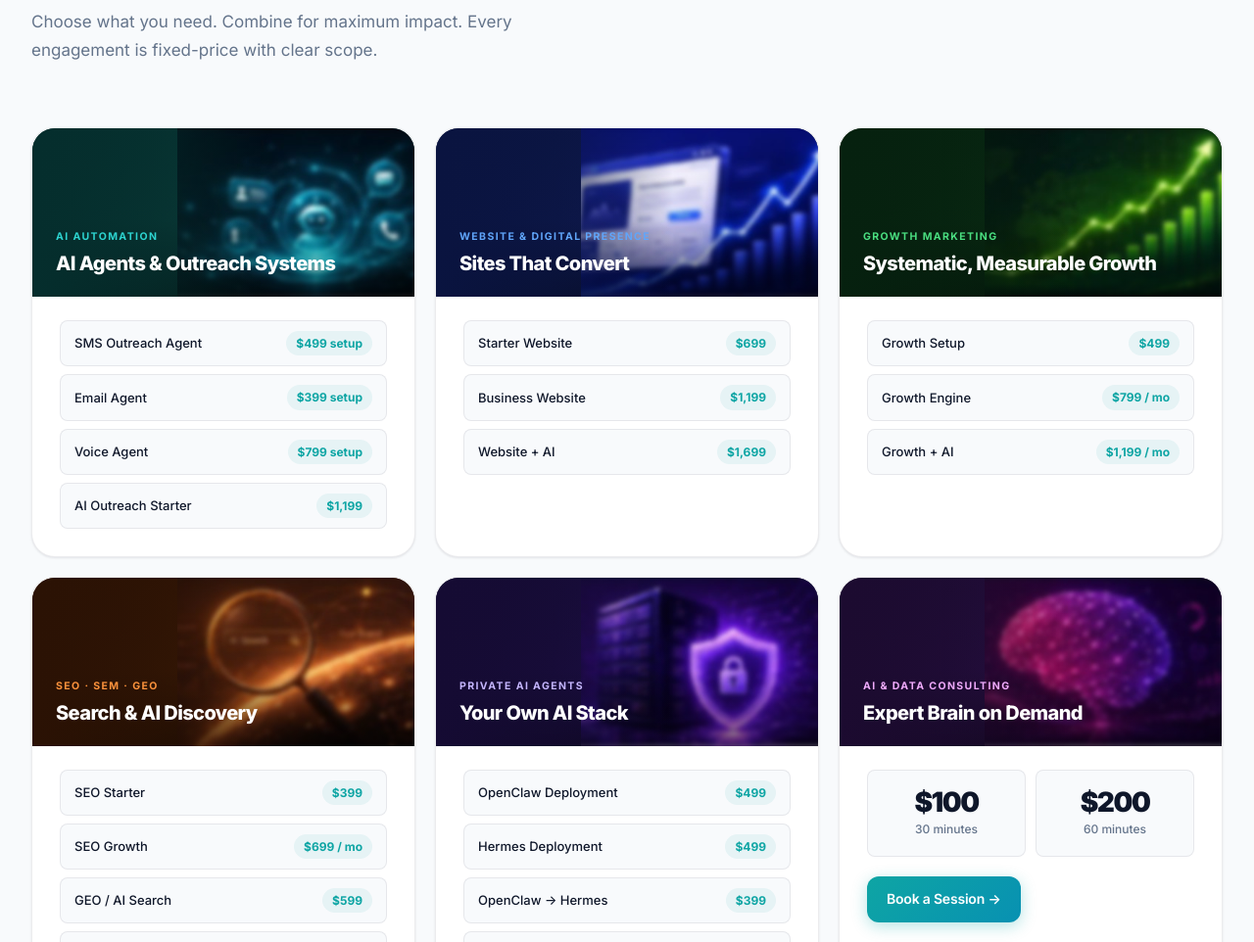
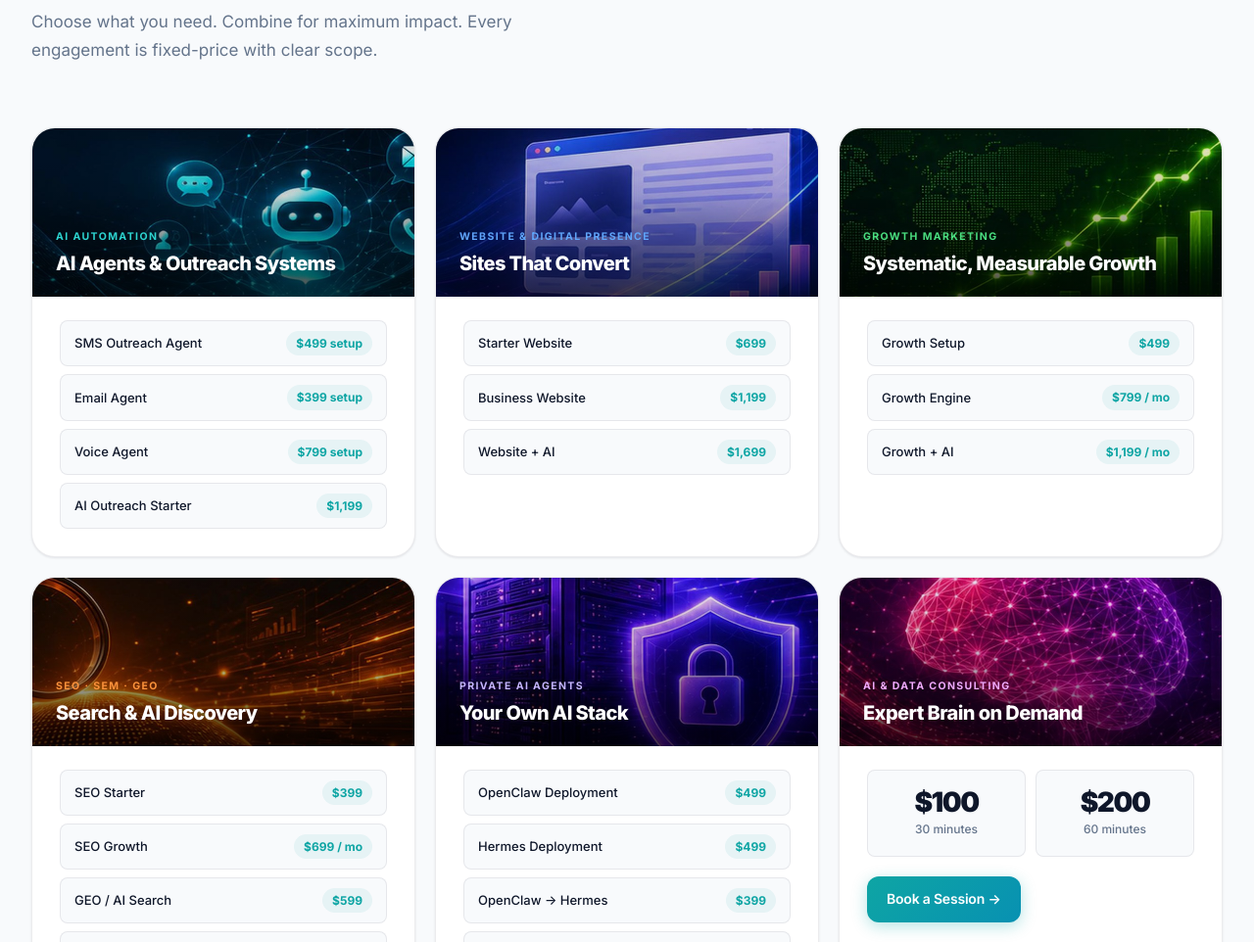
Before and after one commit to CathySong/cathysong.github.io, a plain HTML site: page services/index.html in a window 1280 px wide. Shown: the part 1280-2242 px from the top of the page at 98% size. Drawn offline with Linux system fonts and the light colour scheme; a script that the page names is missing.

Commit message:
update: replace service card banner images with new full-bleed art
- Swap in Cathy's 6 new 1280x720 banner images (center-cropped to 1200x340)
- Map by color theme: teal AI automation, blue website, green growth,
  amber SEO/GEO, purple private agents, magenta consulting
- Simplify banner CSS back to full-bleed cover + bottom readability gradient
- Remove old cropped/blurred *-graphic.jpg assets

```diff
--- a/services/index.html
+++ b/services/index.html
@@ -268,37 +268,22 @@ nav {
   position: relative; height: 172px; padding: 22px 24px;
   display: flex; flex-direction: column; justify-content: flex-end;
   overflow: hidden; isolation: isolate;
-}
-.svc-banner-graphic {
-  position: absolute; top: 0; right: 0; bottom: 0; width: 62%; z-index: 0;
   background-size: cover; background-position: center;
 }
+.svc-banner-graphic { display: none; }
 .svc-banner::before {
   content: ''; position: absolute; inset: 0; z-index: 1;
+  background: linear-gradient(180deg, rgba(0,0,0,0.08) 0%, rgba(0,0,0,0.18) 40%, rgba(0,0,0,0.72) 100%);
 }
 .svc-banner-content { position: relative; z-index: 2; }
 .svc-body { padding: 24px 28px 28px; }
 
-.svc-banner.c-teal   { background: linear-gradient(135deg, #052e2d 0%, #0b3d3a 55%, #062421 100%); }
-.svc-banner.c-blue   { background: linear-gradient(135deg, #0a1440 0%, #101b52 55%, #060b28 100%); }
-.svc-banner.c-green  { background: linear-gradient(135deg, #06210f 0%, #0a2e14 55%, #04170a 100%); }
-.svc-banner.c-amber  { background: linear-gradient(135deg, #2b1204 0%, #3a1a05 55%, #1a0a02 100%); }
-.svc-banner.c-purple { background: linear-gradient(135deg, #150b33 0%, #1d0f47 55%, #0c0620 100%); }
-.svc-banner.c-indigo { background: linear-gradient(135deg, #1c0b30 0%, #290f45 55%, #100620 100%); }
-
-.svc-banner.c-teal .svc-banner-graphic   { background-image: url('/assets/services/ai-automation-graphic.jpg'); }
-.svc-banner.c-blue .svc-banner-graphic   { background-image: url('/assets/services/website-graphic.jpg'); }
-.svc-banner.c-green .svc-banner-graphic  { background-image: url('/assets/services/growth-marketing-graphic.jpg'); }
-.svc-banner.c-amber .svc-banner-graphic  { background-image: url('/assets/services/seo-geo-graphic.jpg'); }
-.svc-banner.c-purple .svc-banner-graphic { background-image: url('/assets/services/private-ai-agents-graphic.jpg'); }
-.svc-banner.c-indigo .svc-banner-graphic { background-image: url('/assets/services/consulting-graphic.jpg'); }
-
-.svc-banner.c-teal::before   { background: linear-gradient(90deg, #052e2d 0%, rgba(5,46,45,0.65) 30%, rgba(5,46,45,0) 62%), linear-gradient(180deg, rgba(0,0,0,0) 55%, rgba(0,0,0,0.55) 100%); }
-.svc-banner.c-blue::before   { background: linear-gradient(90deg, #0a1440 0%, rgba(10,20,64,0.65) 30%, rgba(10,20,64,0) 62%), linear-gradient(180deg, rgba(0,0,0,0) 55%, rgba(0,0,0,0.55) 100%); }
-.svc-banner.c-green::before  { background: linear-gradient(90deg, #06210f 0%, rgba(6,33,15,0.65) 30%, rgba(6,33,15,0) 62%), linear-gradient(180deg, rgba(0,0,0,0) 55%, rgba(0,0,0,0.55) 100%); }
-.svc-banner.c-amber::before  { background: linear-gradient(90deg, #2b1204 0%, rgba(43,18,4,0.65) 30%, rgba(43,18,4,0) 62%), linear-gradient(180deg, rgba(0,0,0,0) 55%, rgba(0,0,0,0.55) 100%); }
-.svc-banner.c-purple::before { background: linear-gradient(90deg, #150b33 0%, rgba(21,11,51,0.65) 30%, rgba(21,11,51,0) 62%), linear-gradient(180deg, rgba(0,0,0,0) 55%, rgba(0,0,0,0.55) 100%); }
-.svc-banner.c-indigo::before { background: linear-gradient(90deg, #1c0b30 0%, rgba(28,11,48,0.65) 30%, rgba(28,11,48,0) 62%), linear-gradient(180deg, rgba(0,0,0,0) 55%, rgba(0,0,0,0.55) 100%); }
+.svc-banner.c-teal   { background-image: url('/assets/services/ai-automation.jpg'); }
+.svc-banner.c-blue   { background-image: url('/assets/services/website.jpg'); }
+.svc-banner.c-green  { background-image: url('/assets/services/growth-marketing.jpg'); }
+.svc-banner.c-amber  { background-image: url('/assets/services/seo-geo.jpg'); }
+.svc-banner.c-purple { background-image: url('/assets/services/private-ai-agents.jpg'); }
+.svc-banner.c-indigo { background-image: url('/assets/services/consulting.jpg'); }
 
 .svc-cat {
   font-size: 10.5px; font-weight: 700; letter-spacing: 1.4px;
```
Also changed, not shown: assets/services/ai-automation-graphic.jpg (deleted), assets/services/ai-automation.jpg (added), assets/services/consulting-graphic.jpg (deleted), assets/services/consulting.jpg (added), assets/services/growth-marketing-graphic.jpg (deleted), assets/services/growth-marketing.jpg (added), assets/services/private-ai-agents-graphic.jpg (deleted), assets/services/private-ai-agents.jpg (added), assets/services/seo-geo-graphic.jpg (deleted), assets/services/seo-geo.jpg (added), assets/services/website-graphic.jpg (deleted), assets/services/website.jpg (added).
